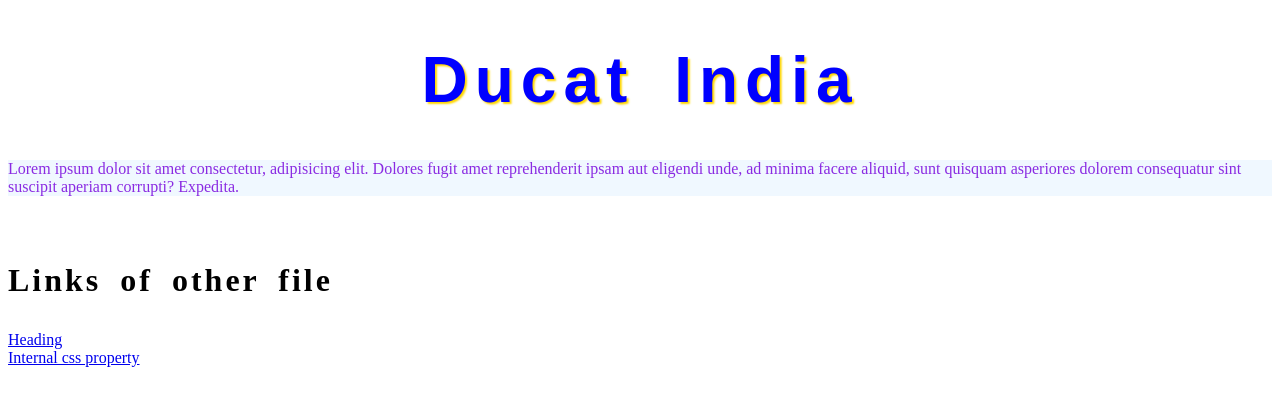
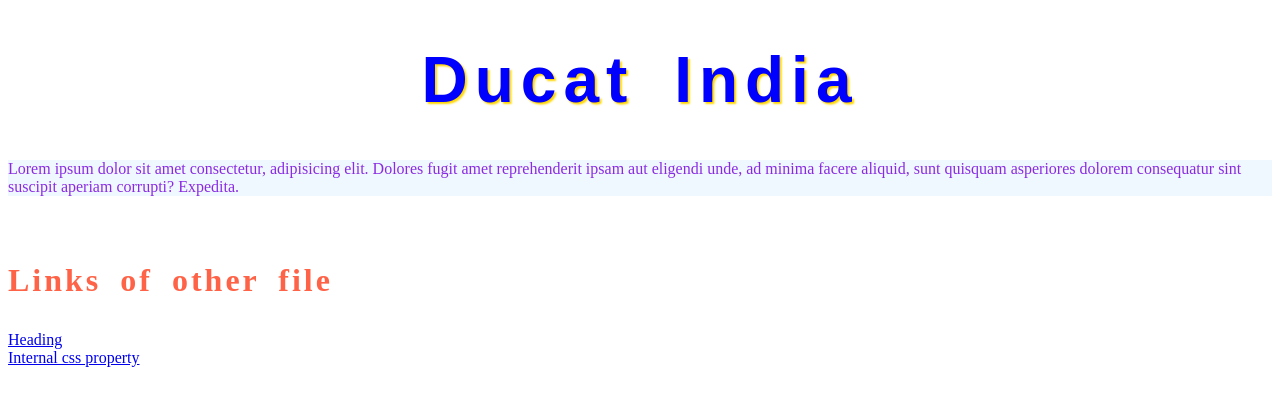
Before and after one commit to codewithamarjeet/css_practice, a plain HTML site: page index.html in a window 1280 px wide. Drawn offline with Linux system fonts and the light colour scheme.

Commit message:
Update style.css

```diff
--- a/style.css
+++ b/style.css
@@ -14,7 +14,7 @@ p{
     background-color: aliceblue;
 }
 h3{
-        color:Air Force blue;
+        color:tomato;
         font-size:2rem;
         letter-spacing:3px;
          word-spacing: 8px;
```
